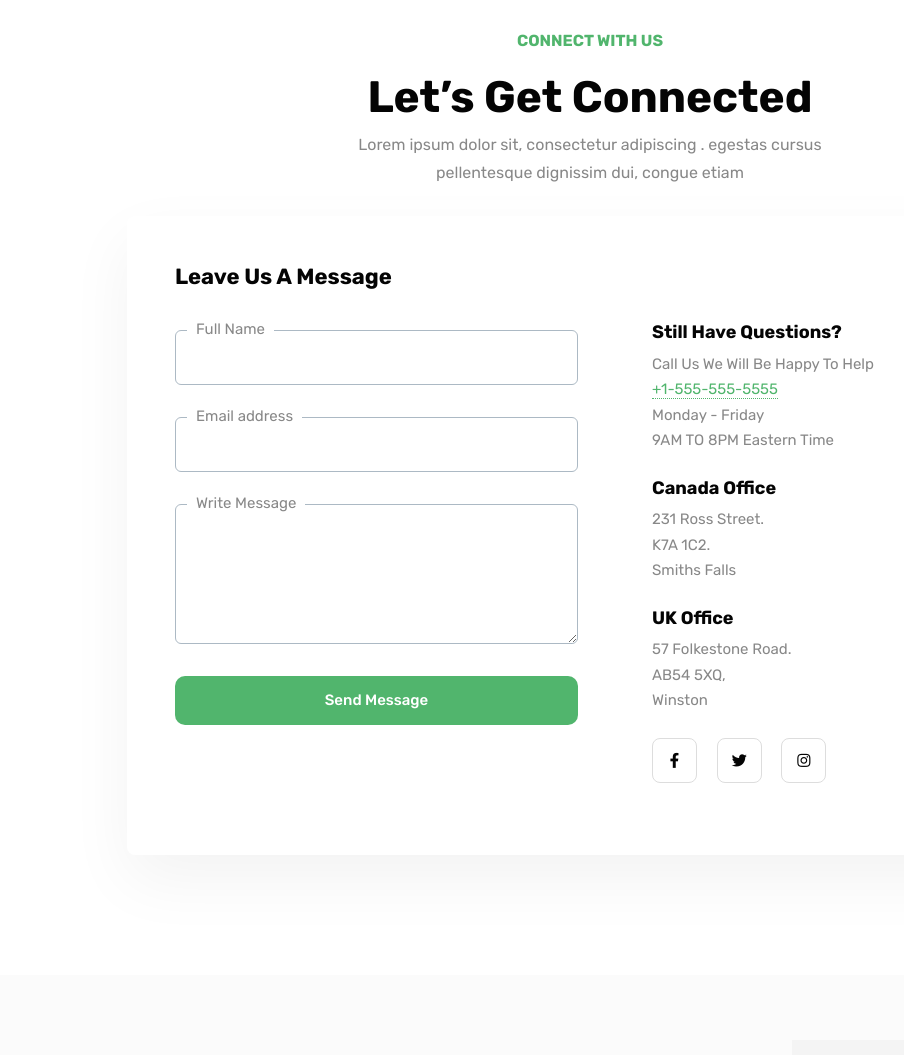
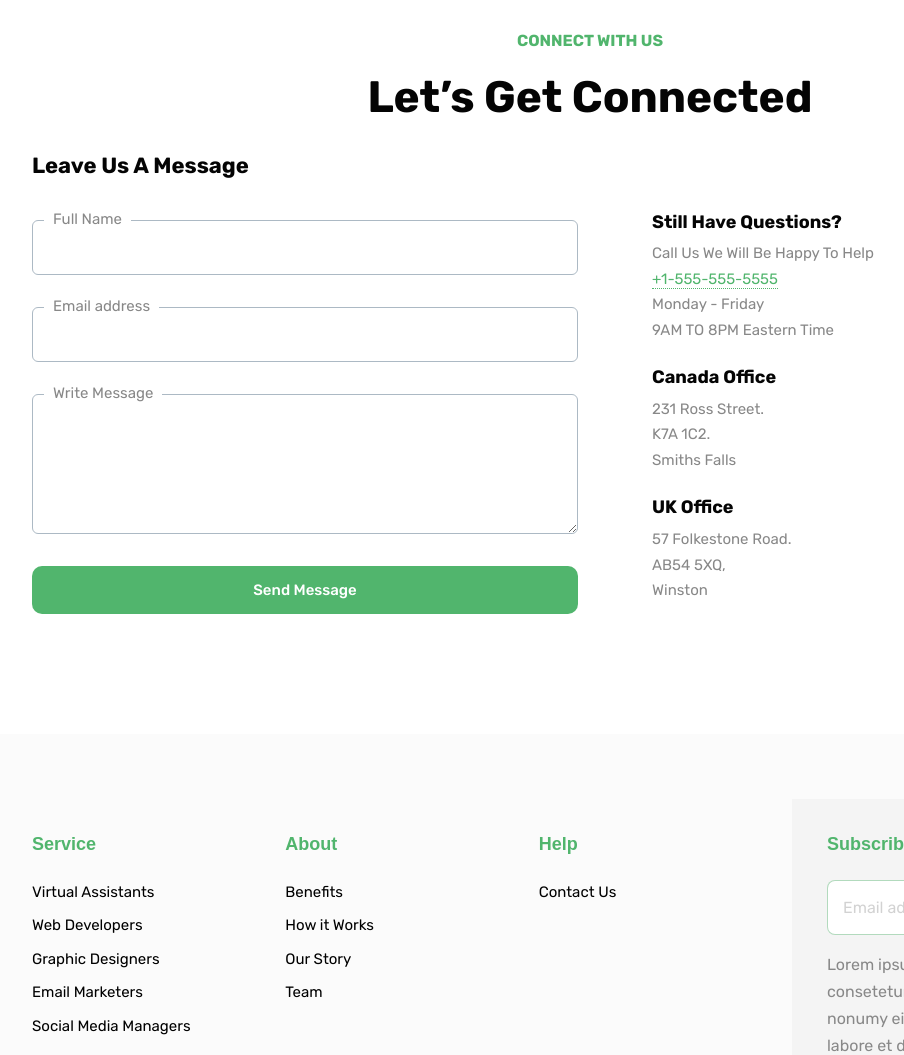
Before and after one commit to drupaltutor/theme-development-in-practice-template, a plain HTML site: page docs/contact.html in a window 1280 px wide. Shown: the part 460-1515 px from the top of the page, without its empty margins (50-954 px from the left). Drawn offline with Linux system fonts and the light colour scheme.

Commit message:
Contact form changes

```diff
--- a/docs/contact.html
+++ b/docs/contact.html
@@ -176,11 +176,9 @@
 				<div class="section-title text-center">
 					<p class="text-primary text-uppercase fw-bold mb-3">Connect With Us</p>
 					<h2>Let&rsquo;s Get Connected</h2>
-					<p>Lorem ipsum dolor sit, consectetur adipiscing . egestas cursus pellentesque dignissim dui, congue etiam</p>
 				</div>
 			</div>
-			<div class="col-lg-10">
-				<div class="shadow rounded p-5 bg-white">
+			<div class="col-lg-12">
 <div class="row">
 	<div class="col-12 mb-4">
 		<h4>Leave Us A Message</h4>
@@ -209,7 +207,8 @@
 			<div class="block mt-0">
 				<h4 class="h5">Still Have Questions?</h4>
 				<div class="content">Call Us We Will Be Happy To Help
-										<br> <a href="tel:+15555555555">+1-555-555-5555</a>
+					<br>
+					<a href="tel:+15555555555">+1-555-555-5555</a>
 					<br>Monday - Friday
 					<br>9AM TO 8PM Eastern Time</div>
 			</div>
@@ -225,20 +224,10 @@
 					<br>AB54 5XQ,
 					<br>Winston</div>
 			</div>
-								<div class="block">
-									<ul class="list-unstyled list-inline my-4 social-icons">
-										<li class="list-inline-item me-3"><a title="Explorer Facebook Profile" class="text-black" href="https://facebook.com/"><i class="fab fa-facebook-f"></i></a>
-										</li>
-										<li class="list-inline-item me-3"><a title="Explorer Twitter Profile" class="text-black" href="https://twitter.com/"><i class="fab fa-twitter"></i></a>
-										</li>
-										<li class="list-inline-item me-3"><a title="Explorer Instagram Profile" class="text-black" href="https://instagram.com/"><i class="fab fa-instagram"></i></a>
-										</li>
-									</ul>
 		</div>
 	</div>
 </div>
-					</div>
-				</div>
+
 			</div>
 		</div>
 	</div>
```
Also changed, not shown: source/contact.html (+4 -15 lines). Lines whose indentation alone changed are shown as unchanged.
